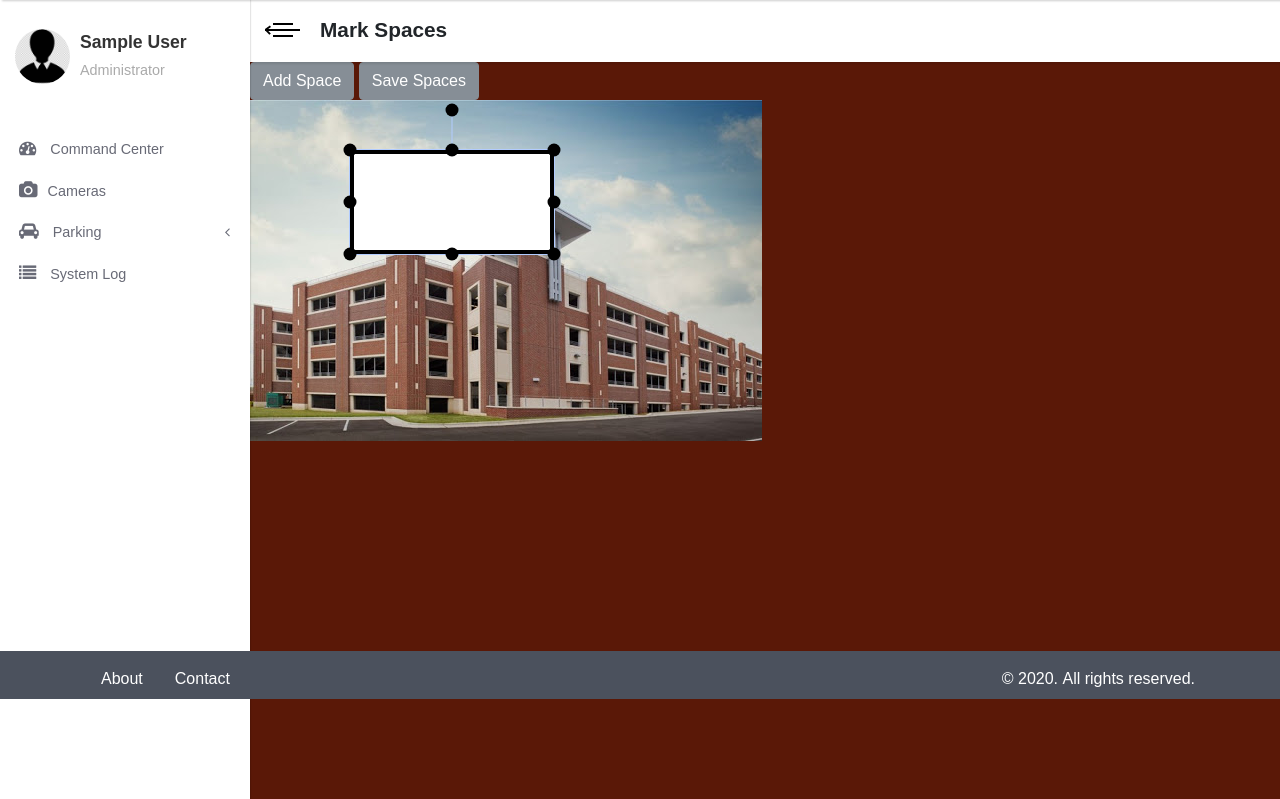
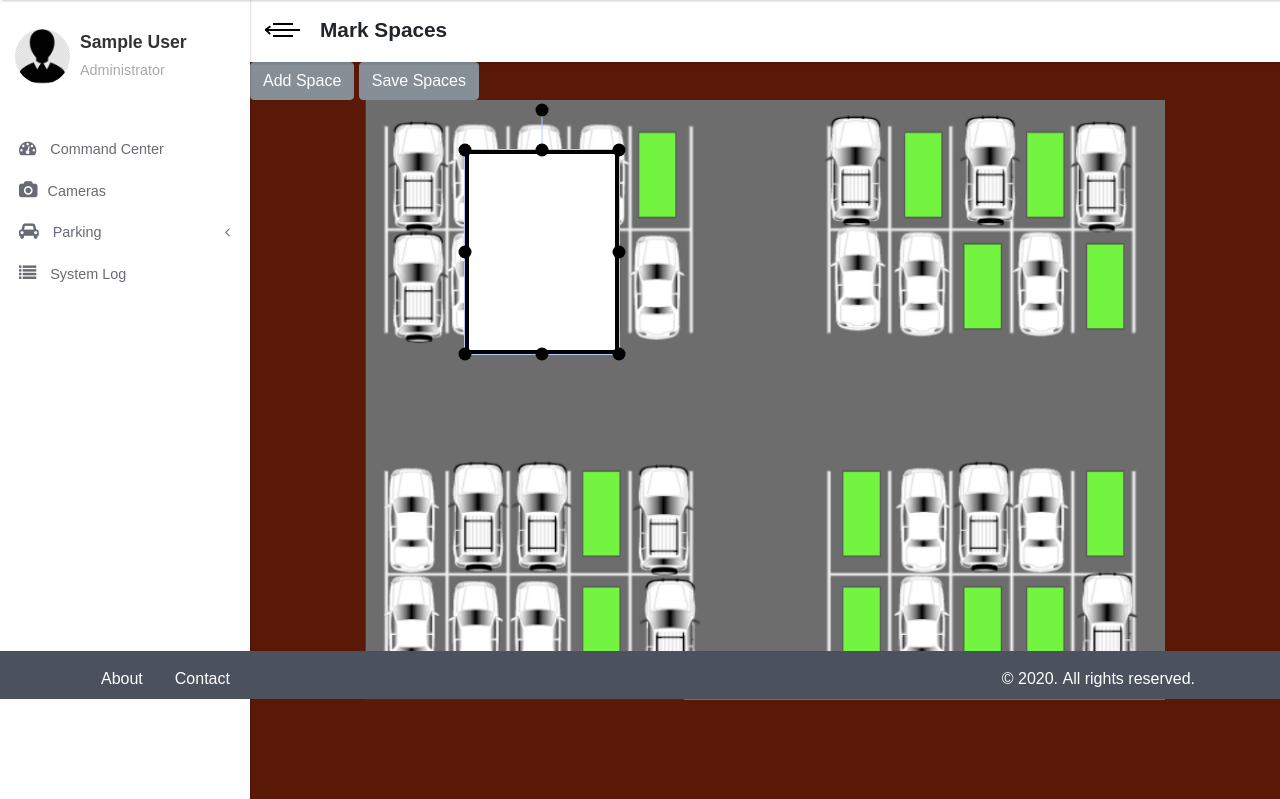
Before and after one commit to jacobia21/capstone-parking, a Flask app: page /admin/mark_spaces in a window 1280 px wide. Shown: the part 101-900 px from the top of the page. Run offline with Flask 2, Linux system fonts and the light colour scheme; the visitor is signed in with stand-in values (Sample User, id 1); data comes from the database, SQL or seed files in the repository; some libraries are stand-ins or nearby versions.

Commit message:
continued functionality for marking spaces

```diff
--- a/app/admin/templates/spaces/mark_spaces.html
+++ b/app/admin/templates/spaces/mark_spaces.html
@@ -1,124 +1,28 @@
 {% extends 'admin_base.html' %}
 {% block head%}
 <script src="{{url_for('static', 'js/fabric.min.js')}}"></script>
-<style>
-    .controls {
-        display: inline-block;
-    }
-</style>
 {% endblock %}
 
 {% block content%}
+<style>
+    .canvas {
+        padding-left: 0;
+        padding-right: 0;
+        margin-left: auto;
+        margin-right: auto;
+        display: block;
+        width: 800px;
+        height: 600px;
+    }
+</style>
 <button id="add" class="btn btn-secondary btn-md" onclick="Add()">Add Space</button>
 <button id="save" class="btn btn-secondary btn-md" onclick="getSpaces()">Save Spaces</button>
 
-<canvas id="c" width="800" height="600"></canvas>
+<div class="canvas">
+    <canvas id="c" width="800" height="600"></canvas>
+</div>
 {% endblock %}
 
 {% block script %}
-<script type="text/javascript">
-    var canvas = this.__canvas = new fabric.Canvas('c');
-    canvas.setBackgroundImage("{{url_for('static', filename='img/parking_deck.jpg')}}", canvas.renderAll.bind(canvas), {
-        width: canvas.width,
-        height: canvas.height,
-        // Needed to position backgroundImage at 0/0
-        originX: 'left',
-        originY: 'top'
-    });
-	// create a rect object
-  var deleteIcon = "{{url_for('static', filename='img/delete_icon.png')}}";
-
-  var cloneIcon = "{{url_for('static', filename='img/duplicate_icon.jpeg')}}";
-
-  var deleteImg = document.createElement('img');
-  deleteImg.src = deleteIcon;
-
-  var cloneImg = document.createElement('img');
-  cloneImg.src = cloneIcon;
-
-  fabric.Object.prototype.transparentCorners = false;
-  fabric.Object.prototype.cornerColor = 'black';
-  fabric.Object.prototype.cornerStyle = 'circle';
-
-  function Add() {
-    var rect = new fabric.Rect({
-      left: 100,
-      top: 50,
-      fill: 'white',
-      width: 200,
-      height: 100,
-      objectCaching: false,
-      stroke: 'black',
-      strokeWidth: 4,
-    });
-
-    canvas.add(rect);
-    canvas.setActiveObject(rect);
-  }
-
-  function renderIcon(icon) {
-    return function renderIcon(ctx, left, top, styleOverride, fabricObject) {
-      var size = this.cornerSize;
-      ctx.save();
-      ctx.translate(left, top);
-      ctx.rotate(fabric.util.degreesToRadians(fabricObject.angle));
-      ctx.drawImage(icon, -size/2, -size/2, size, size);
-      ctx.restore();
-    }
-  }
-
-  fabric.Object.prototype.controls.deleteControl = new fabric.Control({
-    x: 0.5,
-    y: -0.5,
-    offsetY: -16,
-    offsetX: 16,
-    cursorStyle: 'pointer',
-    mouseUpHandler: deleteObject,
-    render: renderIcon(deleteImg),
-    cornerSize: 24
-  });
-
-  fabric.Object.prototype.controls.clone = new fabric.Control({
-    x: -0.5,
-    y: -0.5,
-    offsetY: -16,
-    offsetX: -16,
-    cursorStyle: 'pointer',
-    mouseUpHandler: cloneObject,
-    render: renderIcon(cloneImg),
-    cornerSize: 24
-  });
-
-  Add();
-
-  function deleteObject(eventData, target) {
-		var canvas = target.canvas;
-		    canvas.remove(target);
-        canvas.requestRenderAll();
-	}
-
-  function cloneObject(eventData, target) {
-    var canvas = target.canvas;
-    target.clone(function(cloned) {
-      cloned.left += 10;
-      cloned.top += 10;
-      canvas.add(cloned);
-    });
-  }
-
-    function getSpaces(){
-        var spaces = [];
-        canvas.forEachObject(function(obj){
-        var prop = {
-            left : obj.left,
-            top : obj.top,
-            width : obj.width,
-            height : obj.height
-        };
-        spaces.push(prop);
-        });
-        console.log("Spaces: ", spaces)
-    }
-
-</script>
+<script src="{{url_for('static', filename='js/mark_spaces.js')}}"></script>
 {% endblock %}
--- /dev/null
+++ b/app/static/js/mark_spaces.js
@@ -0,0 +1,123 @@
+var canvas = this.__canvas = new fabric.Canvas('c');
+fabric.Image.fromURL("/static/img/lot_map.png", function (img) {
+    canvas.setBackgroundImage(img, canvas.renderAll.bind(canvas), {
+        scaleX: canvas.width / img.width,
+        scaleY: canvas.height / img.height
+    });
+});
+// create a rect object
+var deleteIcon = "/static/img/delete_icon.jpeg";
+
+var cloneIcon = "/static/img/duplicate_icon.jpeg";
+
+var deleteImg = document.createElement('img');
+deleteImg.src = deleteIcon;
+
+var cloneImg = document.createElement('img');
+cloneImg.src = cloneIcon;
+
+fabric.Object.prototype.transparentCorners = false;
+fabric.Object.prototype.cornerColor = 'black';
+fabric.Object.prototype.cornerStyle = 'circle';
+
+function Add() {
+var rect = new fabric.Rect({
+  left: 100,
+  top: 50,
+  fill: 'white',
+  width: 150,
+  height: 200,
+  objectCaching: false,
+  stroke: 'black',
+  strokeWidth: 4,
+});
+
+canvas.add(rect);
+canvas.setActiveObject(rect);
+}
+
+function renderIcon(icon) {
+return function renderIcon(ctx, left, top, styleOverride, fabricObject) {
+  var size = this.cornerSize;
+  ctx.save();
+  ctx.translate(left, top);
+  ctx.rotate(fabric.util.degreesToRadians(fabricObject.angle));
+  ctx.drawImage(icon, -size/2, -size/2, size, size);
+  ctx.restore();
+}
+}
+
+fabric.Object.prototype.controls.deleteControl = new fabric.Control({
+x: 0.5,
+y: -0.5,
+offsetY: -16,
+offsetX: 16,
+cursorStyle: 'pointer',
+mouseUpHandler: deleteObject,
+render: renderIcon(deleteImg),
+cornerSize: 24
+});
+
+fabric.Object.prototype.controls.clone = new fabric.Control({
+x: -0.5,
+y: -0.5,
+offsetY: -16,
+offsetX: -16,
+cursorStyle: 'pointer',
+mouseUpHandler: cloneObject,
+render: renderIcon(cloneImg),
+cornerSize: 24
+});
+
+Add();
+
+function deleteObject(_, target) {
+    var canvas = target.canvas;
+        canvas.remove(target);
+    canvas.requestRenderAll();
+}
+
+function cloneObject(_, target) {
+var canvas = target.canvas;
+target.clone(function(cloned) {
+  cloned.left += 10;
+  cloned.top += 10;
+  canvas.add(cloned);
+  canvas.setActiveObject(cloned);
+  canvas.bringToFront(cloned)
+});
+}
+
+function getSpaces(){
+    var spaces = [];
+    canvas.forEachObject(function(obj){
+    var prop = {
+        left : obj.left,
+        top : obj.top,
+        width : obj.width,
+        height : obj.height
+    };
+    spaces.push(prop);
+    });
+    console.log("Spaces: ", spaces)
+
+    var controlPoint = new fabric.Rect({
+        left: 100,
+        top: 50,
+        fill: 'blue',
+        width: 75,
+        height: 75,
+        objectCaching: false,
+        stroke: 'white',
+        strokeWidth: 4,
+        hasRotatingPoint: false,
+        lockRotation: true,
+        cornerColor: 'white',
+        cornerStyle: 'circle'
+      });
+
+      console.log("adding controlPoint")
+      canvas.add(controlPoint)
+      canvas.setActiveObject(controlPoint);
+
+}
```
Also changed, not shown: app/static/img/lot_map.png (added).
